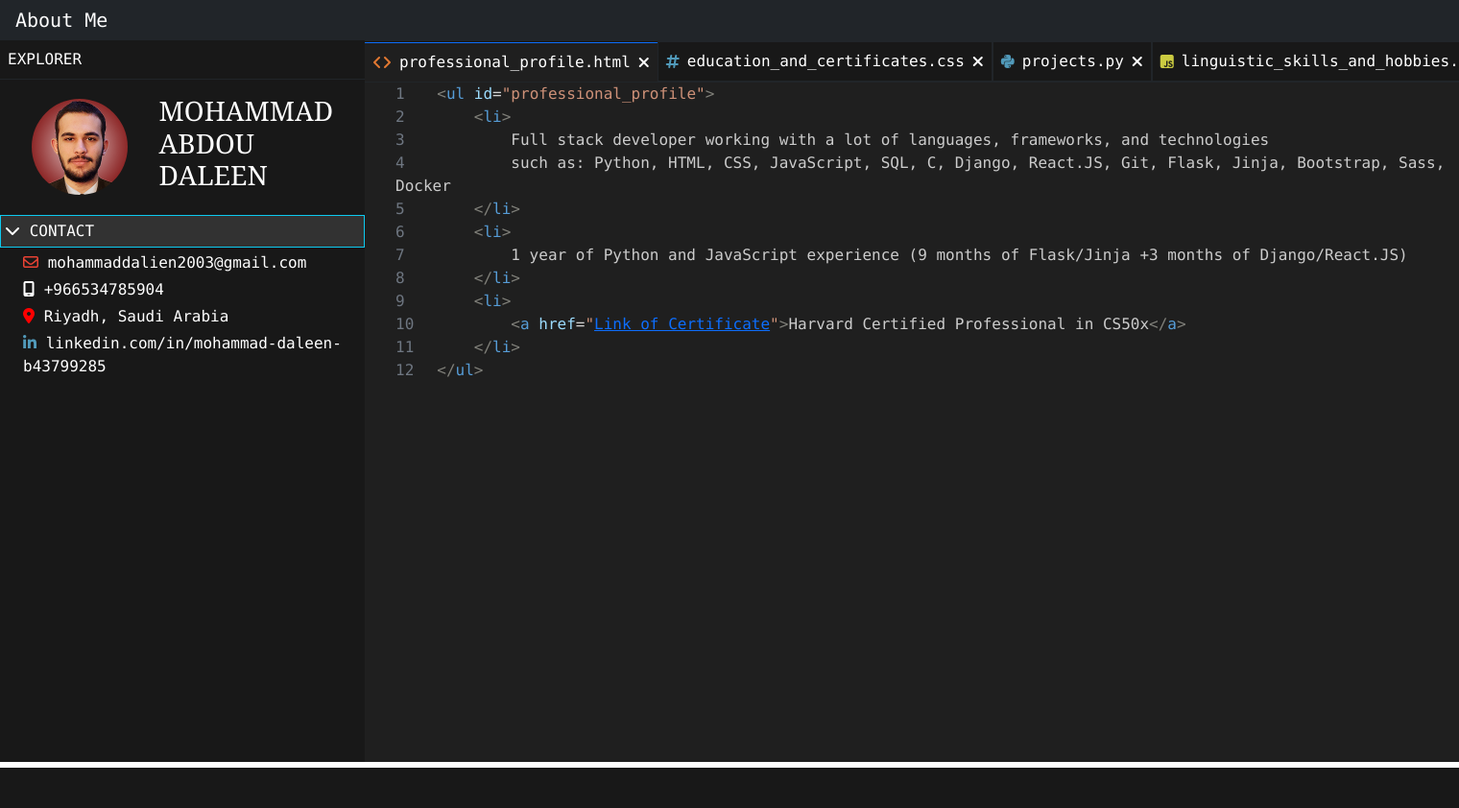
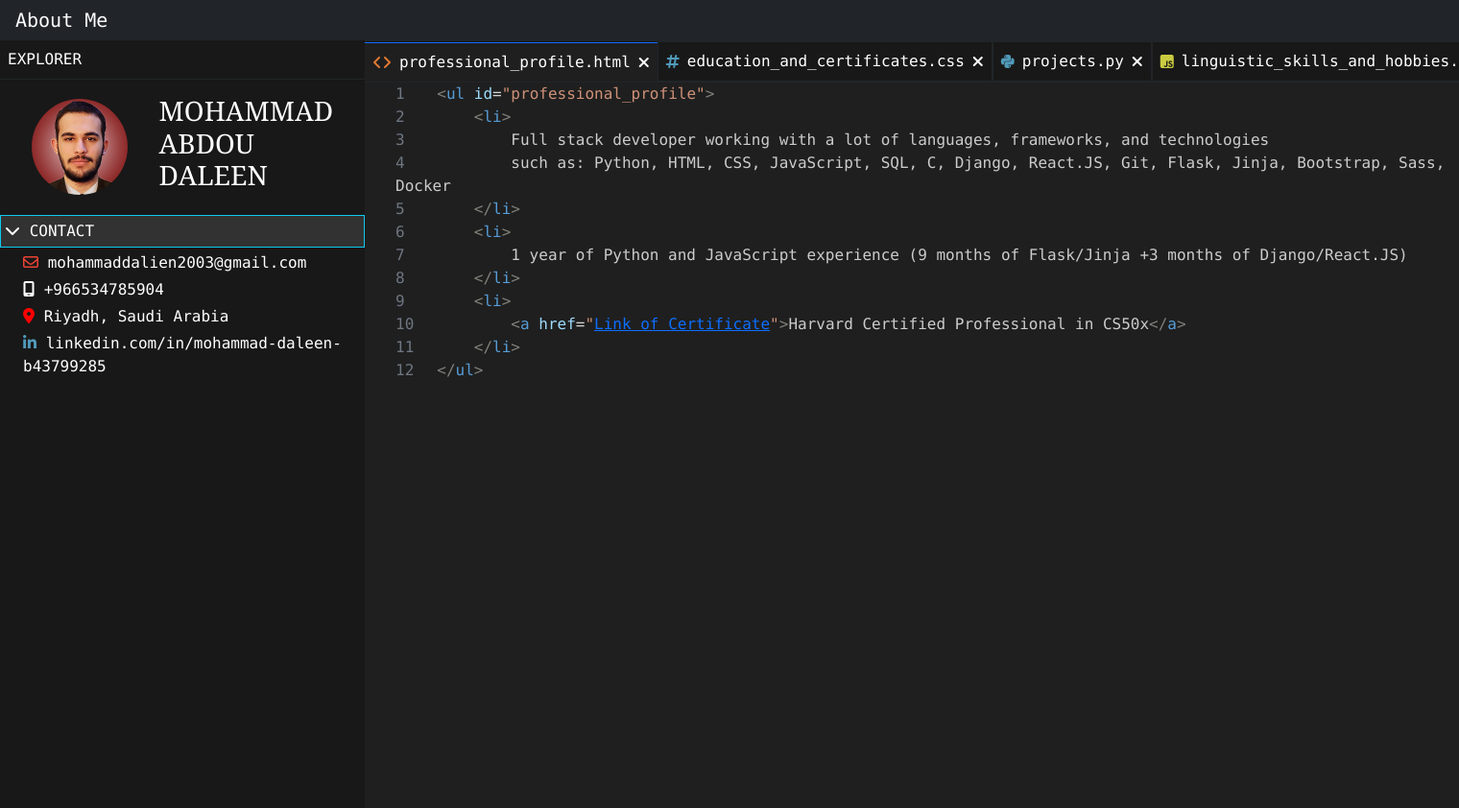
Before and after one commit to MohammadDaleen/cv, a Django app: page / in a window 1520 px wide; the page is wider, and only the part inside the window is pictured. Shown: that part at 96% size. Before the commit the page ends 800 px from the top of that part, so only its background shows below. Run offline with Django 4.2, Linux system fonts and the light colour scheme; some libraries are stand-ins or nearby versions.

Commit message:
Stretch main part

```diff
--- a/resume/static/resume/styles.css
+++ b/resume/static/resume/styles.css
@@ -1,6 +1,7 @@
 body {
     font-family: Consolas, 'Courier New', monospace;
     height: 100vh;
+    overflow-y: hidden;
 }
 
 #navbar {
@@ -20,14 +21,14 @@ body {
     height: 100px;
 }
 
-main {
+#main {
     background: #1f1f1f;
-    height: 94%;
+    height: 100%;
 }
 
 #py-code {
-    overflow:scroll;
-    overflow-x:hidden;
+    overflow: scroll;
+    overflow-x: hidden;
 }
 
 /* py-code ScrollBar */
--- a/resume/templates/resume/index.html
+++ b/resume/templates/resume/index.html
@@ -9,7 +9,7 @@
         </div>
     </nav>
     <!--div id="body" class="container-fluid d-flex align-items-stretch p-0"-->
-    <main class="text-white d-flex">
+    <div id="main" class="text-white d-flex">
         <div id="sidebar" class="col-3 sidebar p-0">
             <div class='d-flex align-items-center p-2 border-dark border-bottom'>
                 EXPLORER
@@ -55,7 +55,7 @@
         </div>
 
 
-        <div id="main" class="col-9 p-0">
+        <div id="code" class="col-9 p-0">
             <div id="navbar" class='d-flex align-items-center border-dark border-bottom border-top'>
 
                 <div id="html" class="d-flex align-items-center justify-content-center p-2">
@@ -183,5 +183,5 @@
             </ol>
 
         </div>
-    </main>
+    </div>
 {% endblock %}
```
